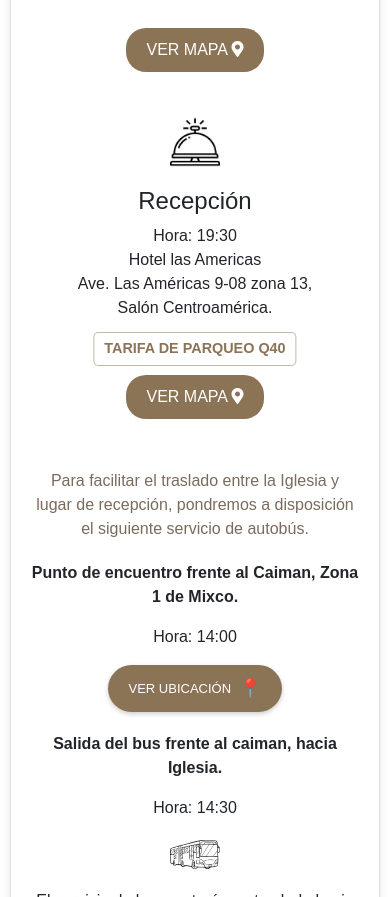
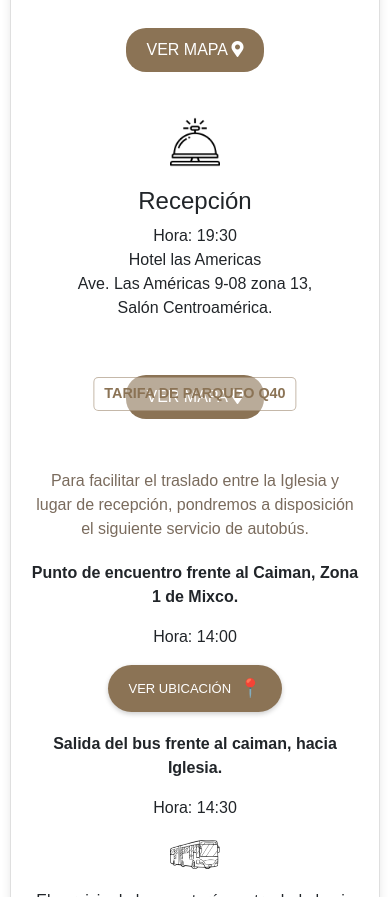
Before and after one commit to Mega1saturno/Boda1prueba.github.io, a plain HTML site: page boda.html in a window 390 px wide. Shown: the part 2906-3803 px from the top of the page. Drawn offline with nearby package versions, Linux system fonts and the light colour scheme.

Commit message:
Add files via upload

```diff
--- a/styles.css
+++ b/styles.css
@@ -1142,7 +1142,7 @@ body {
         content: "TARIFA DE PARQUEO Q40";
         position: absolute;
         /* VALOR AJUSTADO PARA MÓVIL: Aumentamos ligeramente para que caiga debajo del botón */
-        top: 235px;
+        top: 280px;
         left: 50%;
         transform: translateX(-50%);
         z-index: 10;
```
